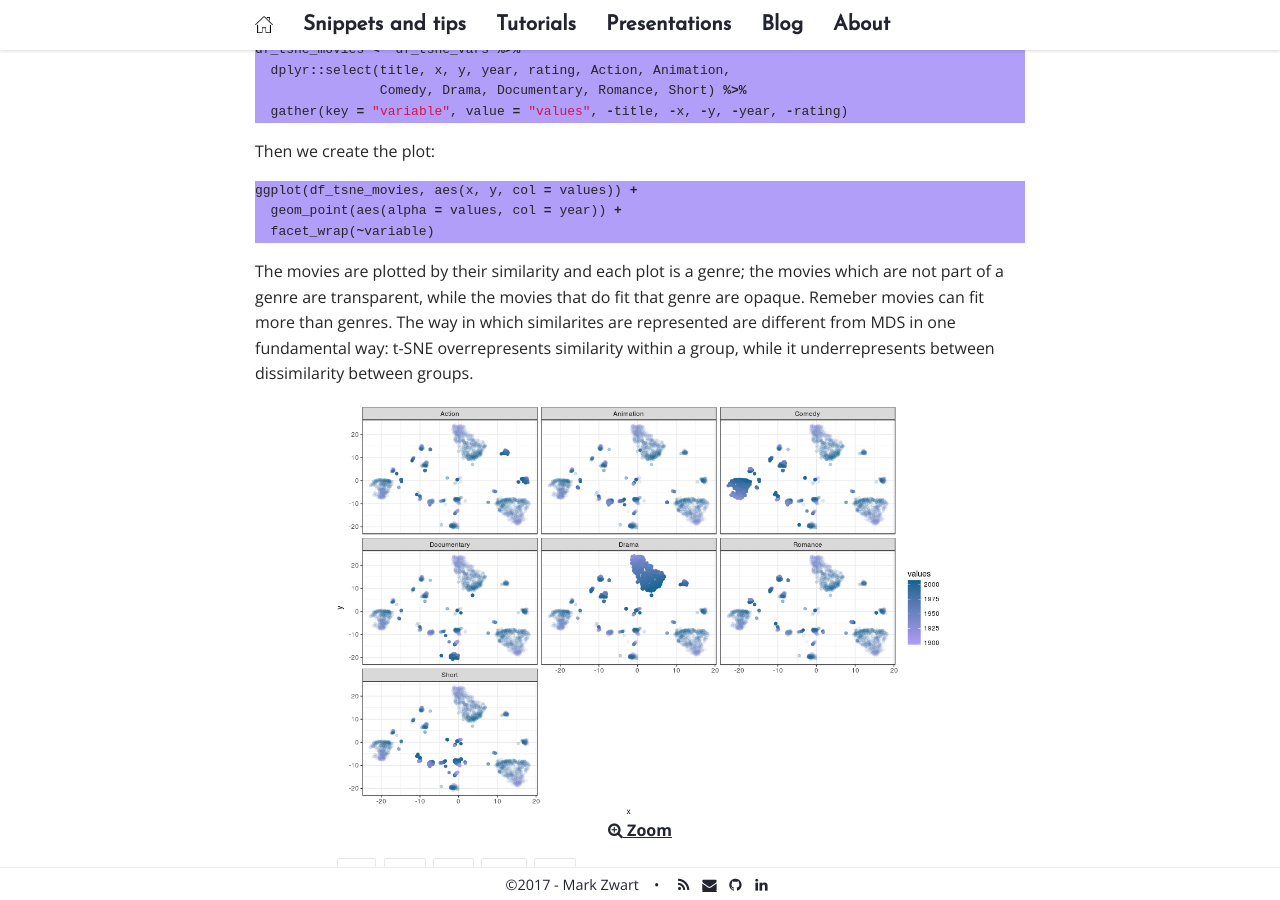
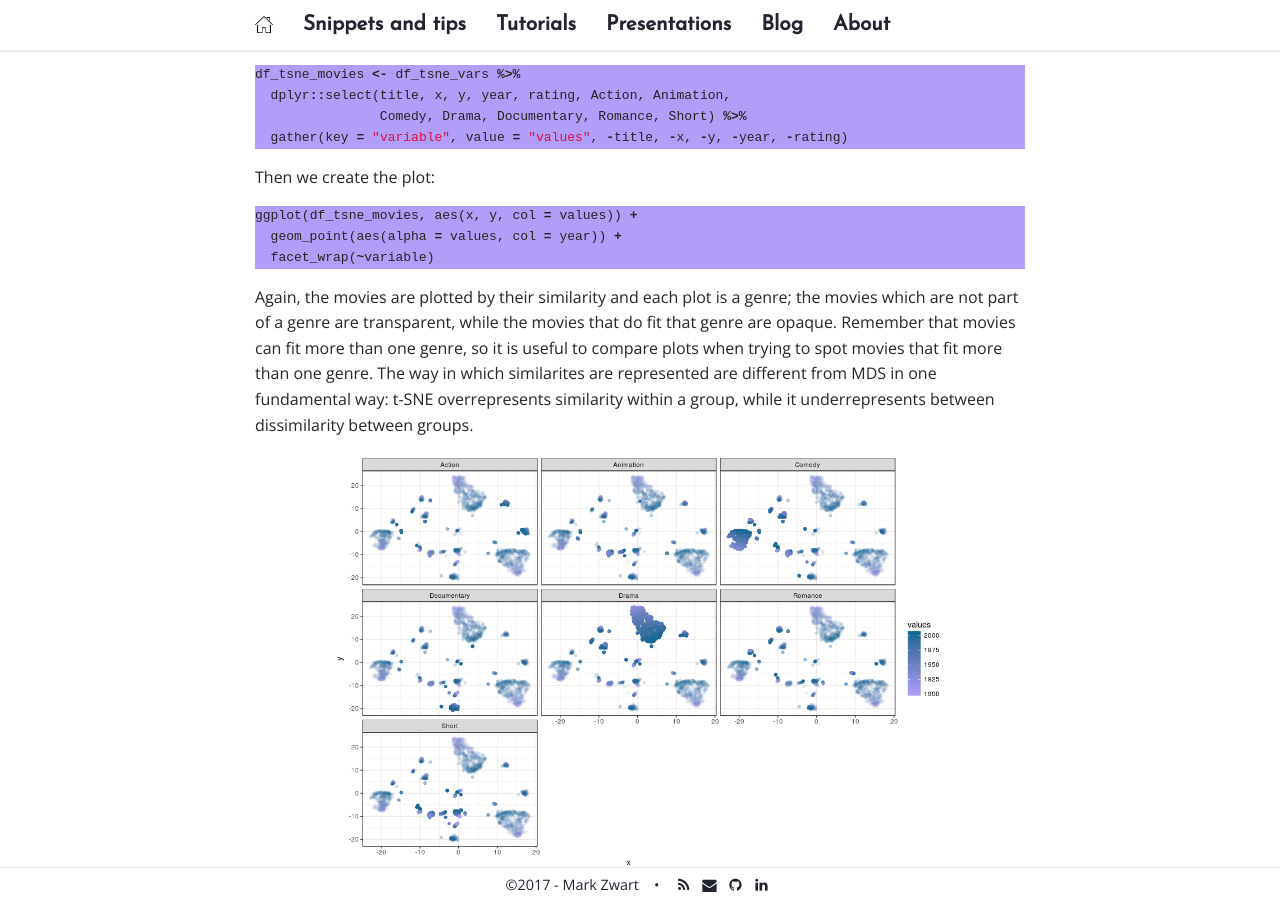
Before and after one commit to mark-me/mark-me.github.io, a Jekyll site: the page built from _pages/tutorials/distance-measures/distance-measures.md, in a window 1280 px wide and 900 px high, scrolled down 9937 px. Built offline with Jekyll 4.4.1, drawn with Linux system fonts in a browser that asks for light colours; nearby versions of some CDN libraries; comment, search, counter and statistics services are not loaded; some of the changed text lies outside the part shown.

Commit message:
Update distance-measures.md

````diff
--- a/_pages/tutorials/distance-measures/distance-measures.md
+++ b/_pages/tutorials/distance-measures/distance-measures.md
@@ -257,7 +257,7 @@
   facet_wrap(~variable) +
   guides(alpha = FALSE)
 ```
-The movies are plotted by their similarity and each plot is a genre; the movies which are not part of a genre are transparent, while the movies that do fit that genre are opaque. Remeber movies can fit more than genres.
+The movies are plotted by their similarity and each plot is a genre; the movies which are not part of a genre are transparent, while the movies that do fit that genre are opaque. Remember that movies can fit more than one genre, so it is useful to compare plots when trying to spot movies that fit more than one genre.
 
 {:refdef: style="text-align: center;"}
 <a href="/_pages/tutorials/distance-measures/mds-gower.png" target="_blank">
@@ -303,7 +303,7 @@
   facet_wrap(~variable)
 ```
 
-The movies are plotted by their similarity and each plot is a genre; the movies which are not part of a genre are transparent, while the movies that do fit that genre are opaque. Remeber movies can fit more than genres. The way in which similarites are represented are different from MDS in one fundamental way: t-SNE overrepresents similarity within a group, while it underrepresents between dissimilarity between groups.
+Again, the movies are plotted by their similarity and each plot is a genre; the movies which are not part of a genre are transparent, while the movies that do fit that genre are opaque. Remember that movies can fit more than one genre, so it is useful to compare plots when trying to spot movies that fit more than one genre. The way in which similarites are represented are different from MDS in one fundamental way: t-SNE overrepresents similarity within a group, while it underrepresents between dissimilarity between groups.
 
 {:refdef: style="text-align: center;"}
 <a href="/_pages/tutorials/distance-measures/t-sne-gower.png" target="_blank">
````
